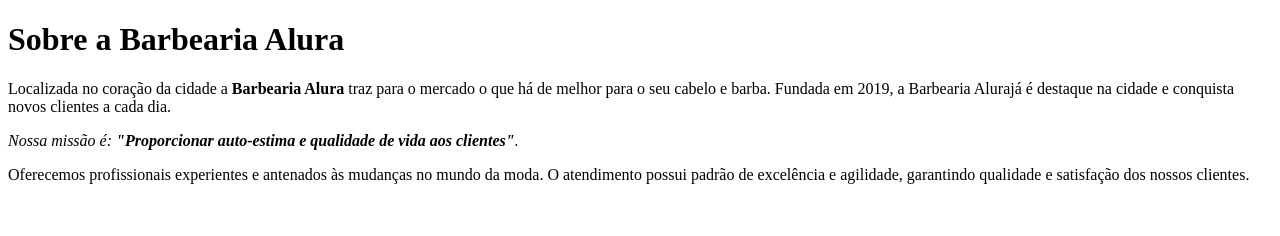
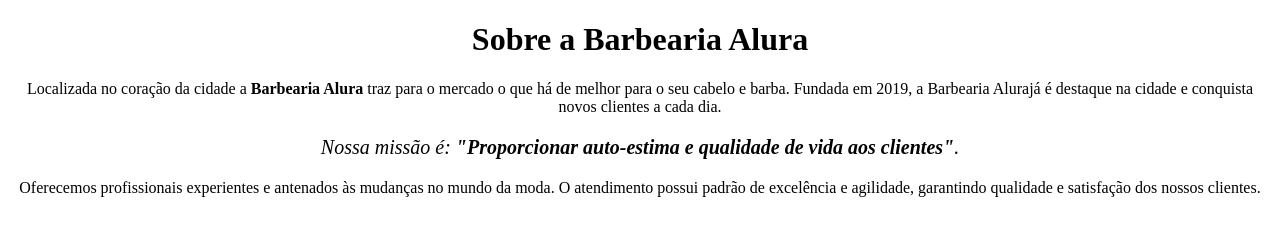
Before and after one commit to melissajblins/HTML5-CSS3, a plain HTML site: page index.html in a window 1280 px wide. Drawn offline with Linux system fonts and the light colour scheme.

Commit message:
Começando com CSS

```diff
--- a/index.html
+++ b/index.html
@@ -6,14 +6,14 @@
 
     </head>
     <body>
-        <h1>Sobre a Barbearia Alura</h1>
+        <h1 style="text-align: center">Sobre a Barbearia Alura</h1>
 
-        <p>Localizada no coração da cidade a <strong>Barbearia Alura</strong> traz para o mercado o que há de melhor para o seu cabelo e barba.
+        <p style="text-align: center">Localizada no coração da cidade a <strong>Barbearia Alura</strong> traz para o mercado o que há de melhor para o seu cabelo e barba.
         Fundada em 2019, a Barbearia Alurajá é destaque na cidade e conquista novos clientes a cada dia.</p>
 
-        <p><em>Nossa missão é: <strong>"Proporcionar auto-estima e qualidade de vida aos clientes"</strong>.</em></p>
+        <p style="font-size: 20px; text-align:center"><em>Nossa missão é: <strong>"Proporcionar auto-estima e qualidade de vida aos clientes"</strong>.</em></p>
 
-        <p>Oferecemos profissionais experientes e antenados às mudanças no mundo da moda. O atendimento possui padrão de excelência
+        <p style="text-align: center">Oferecemos profissionais experientes e antenados às mudanças no mundo da moda. O atendimento possui padrão de excelência
         e agilidade, garantindo qualidade e satisfação dos nossos clientes.</p>
     </body>
 </html>
```
